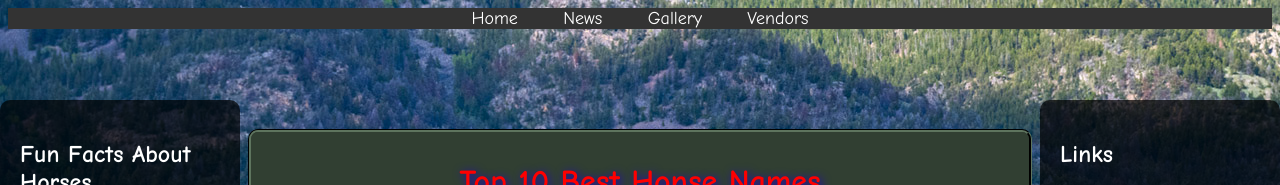
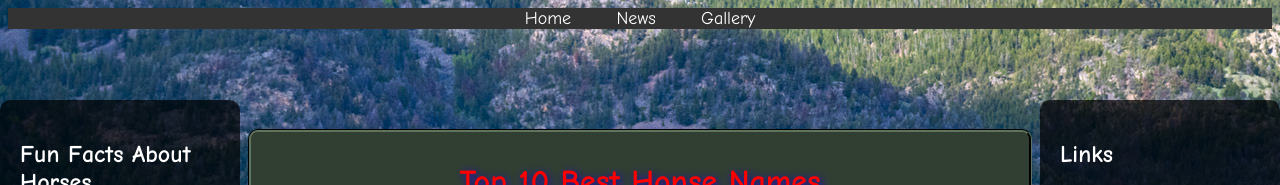
Before and after one commit to trippr5118/prinpen, a plain HTML site: page besthonsenames.html in a window 1280 px wide. Shown: the top 185 px of the page. Drawn offline with Linux system fonts and the light colour scheme.

Commit message:
Update besthonsenames.html

```diff
--- a/besthonsenames.html
+++ b/besthonsenames.html
@@ -13,7 +13,6 @@
             <li><a href="index.html">Home</a></li>
             <li><a href="honsenews.html">News</a></li>
             <li><a href="gallery.html">Gallery</a></li>
-            <li><a href="honsevendors.html">Vendors</a></li>
         </ul>
     </div>
 
```
